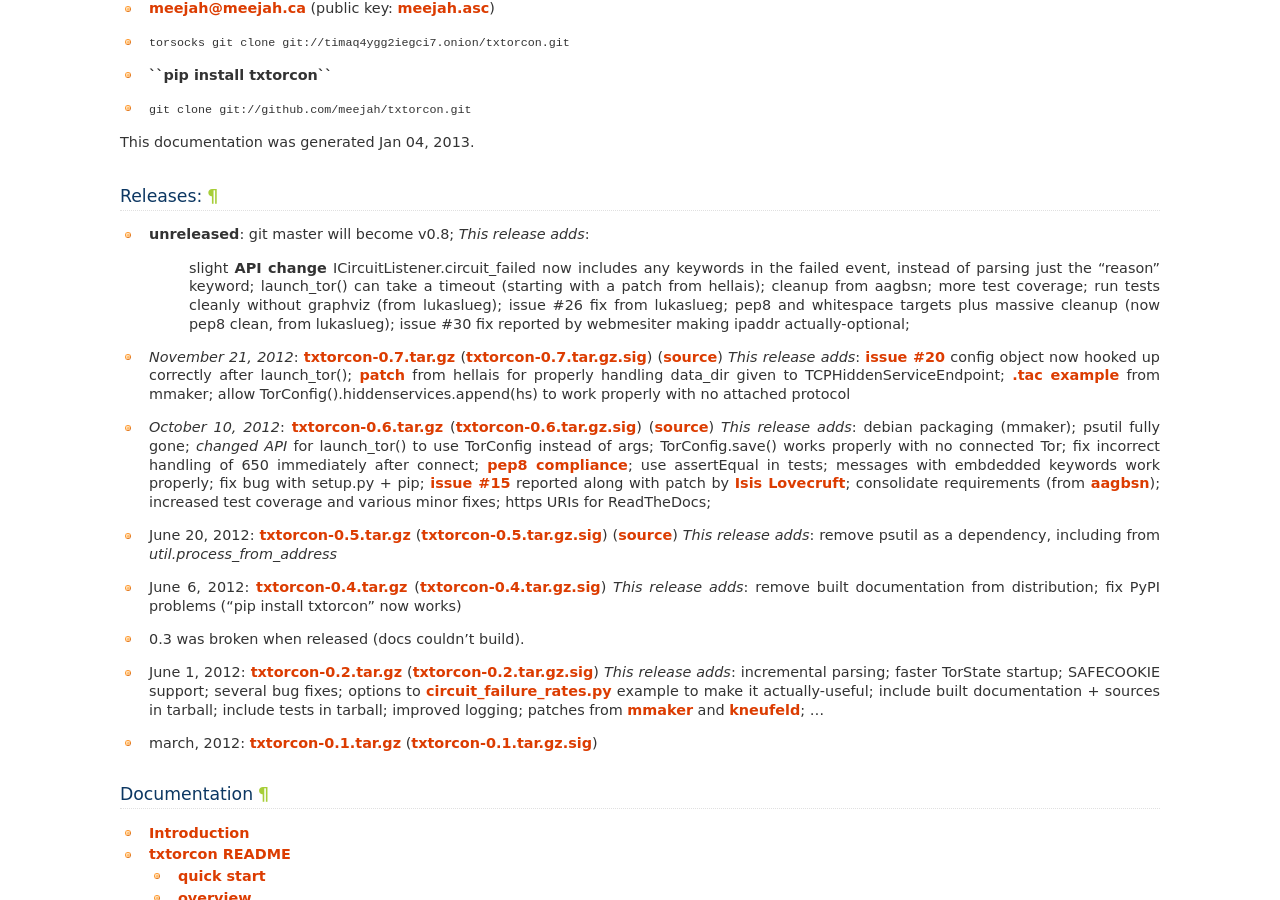
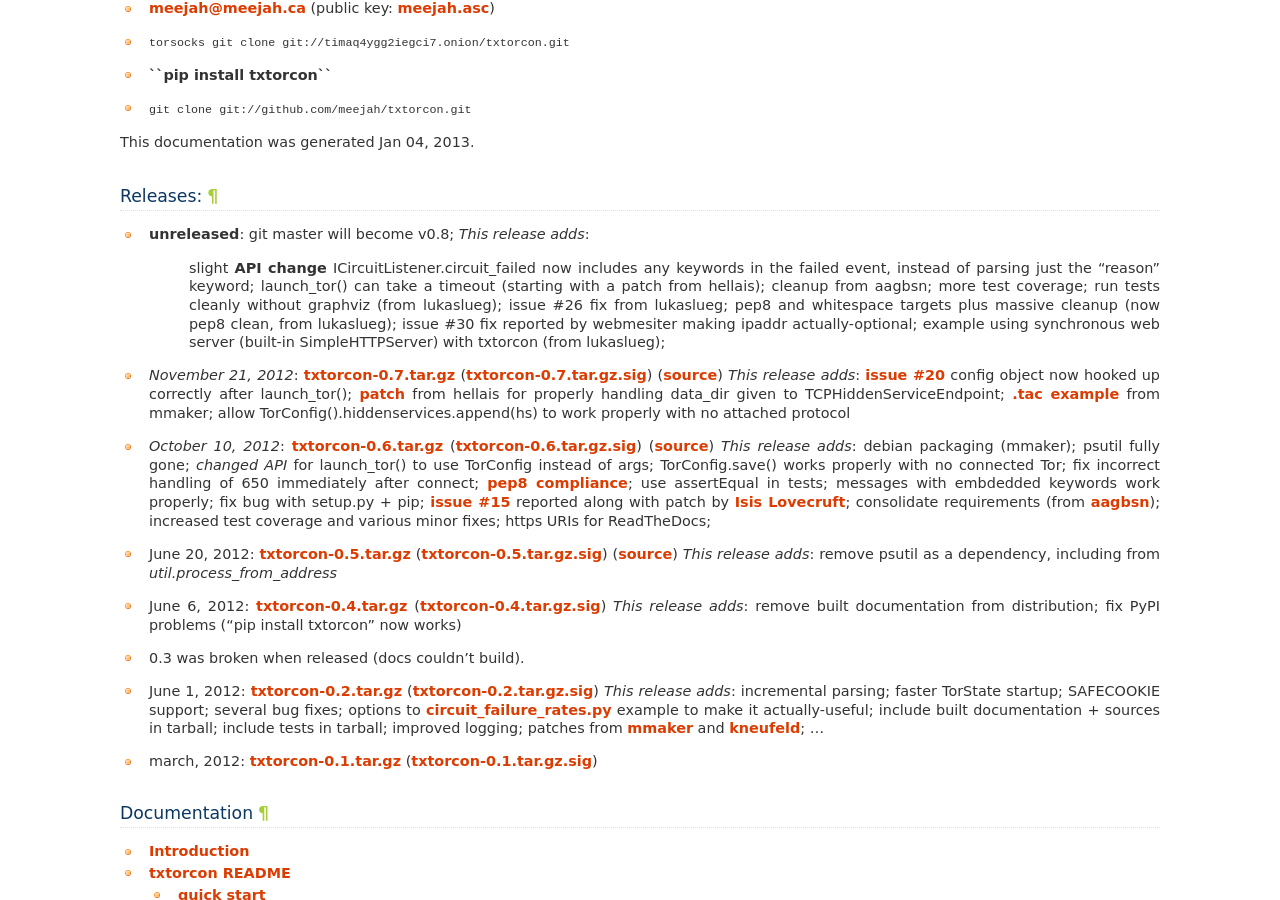
Before and after one commit to meejah/txtorcon, a Sphinx documentation site: the page built from docs/index.rst, in a window 1280 px wide and 900 px high, scrolled down 842 px. Built offline with Sphinx 7.4.7, drawn with Linux system fonts in a browser that asks for light colours.

Commit message:
add note about new example

```diff
--- a/docs/index.rst
+++ b/docs/index.rst
@@ -56,6 +56,7 @@
    issue #26 fix from lukaslueg;
    pep8 and whitespace targets plus massive cleanup (now pep8 clean, from lukaslueg);
    issue #30 fix reported by webmesiter making ipaddr actually-optional;
+   example using synchronous web server (built-in SimpleHTTPServer) with txtorcon (from lukaslueg);
 
 - *November 21, 2012*: `txtorcon-0.7.tar.gz <https://timaq4ygg2iegci7.onion/txtorcon-0.7.tar.gz>`_ (`txtorcon-0.7.tar.gz.sig <https://timaq4ygg2iegci7.onion/txtorcon-0.7.tar.gz.sig>`_) (`source <https://github.com/meejah/txtorcon/tarball/v0.7>`_)
   *This release adds*:
```
